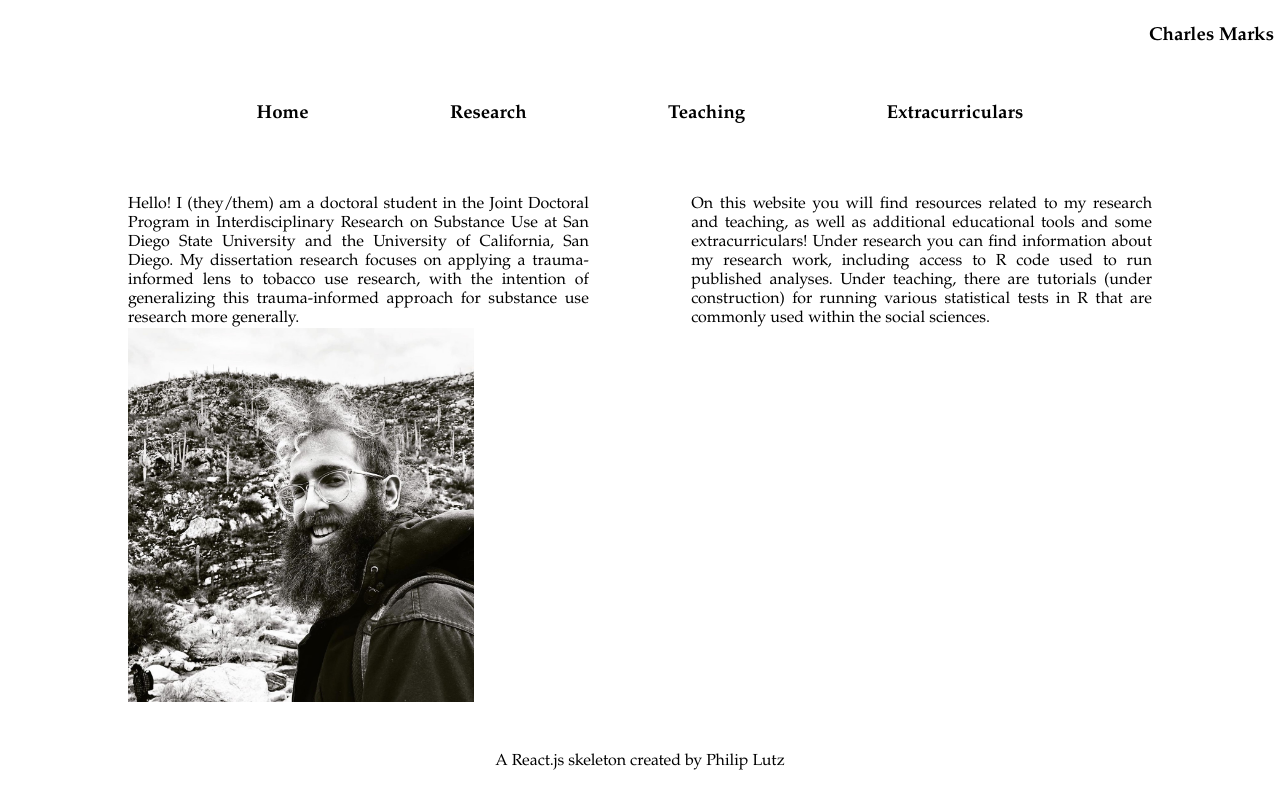
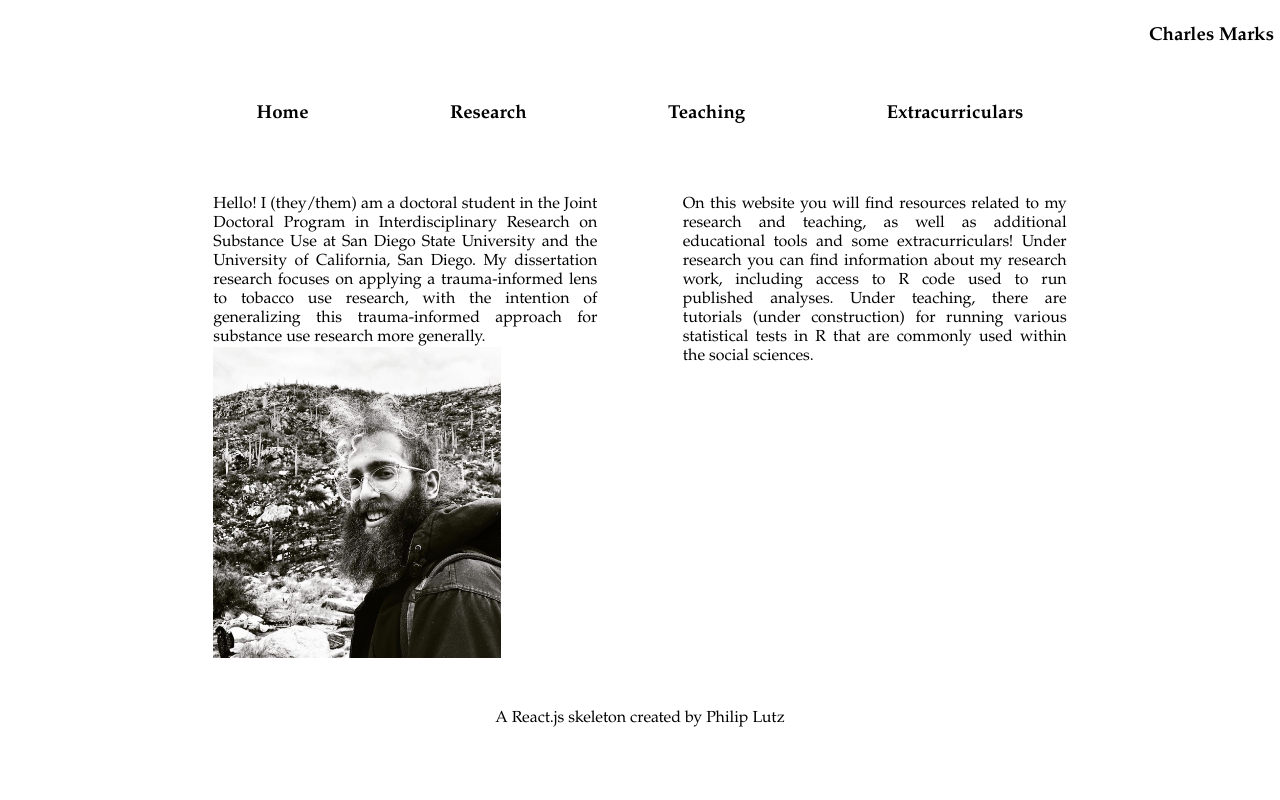
Before and after one commit to cmarkymark/portfolio-marks, a React (Create React App) app: page / in a window 1280 px wide. Built offline with nearby package versions, Linux system fonts and the light colour scheme.

Commit message:
Update Landing.js

```diff
--- a/src/components/landing/Landing.js
+++ b/src/components/landing/Landing.js
@@ -6,18 +6,20 @@ const Landing = ({landing}) => {
 
     <div id="landing">
   <div class="row">
-  <div class="column">
+    <div class ="spacer"> </div>
+    <div class="column">
     Hello! I (they/them) am a doctoral student in the Joint Doctoral Program in Interdisciplinary Research on Substance Use at San Diego State
     University and the University of California, San Diego. My dissertation research focuses on applying a trauma-informed lens to tobacco use
     research, with the intention of generalizing this trauma-informed approach for substance use research more generally.
     <br/>
     <img class="image" src="Pics/myface.jpg" alt=""/>
-  </div>
+     </div>
   <div class="spacer"></div>
   <div class="column"> On this website you will find resources related to my research and teaching, as well as additional educational tools and
     some extracurriculars! Under research you can find information about my research work, including access to R code used to run published analyses. Under
   teaching, there are tutorials (under construction) for running various statistical tests in R that are commonly used within the social sciences.
       </div>
+  <div class = "spacer"></div>
 </div>
 
 
```
